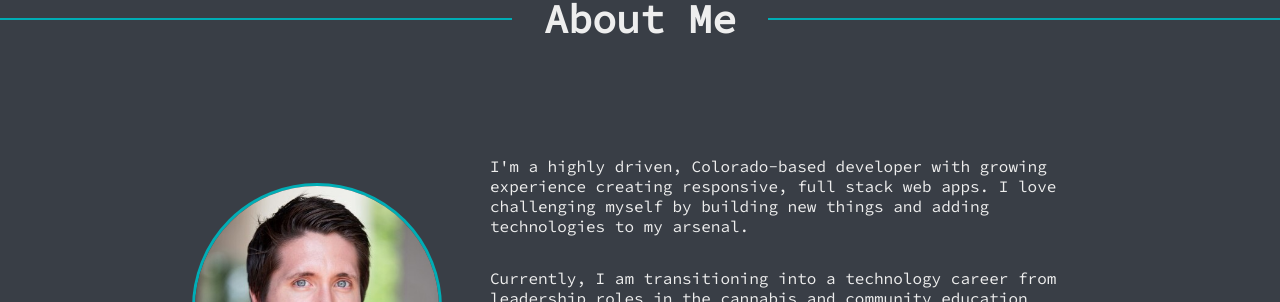
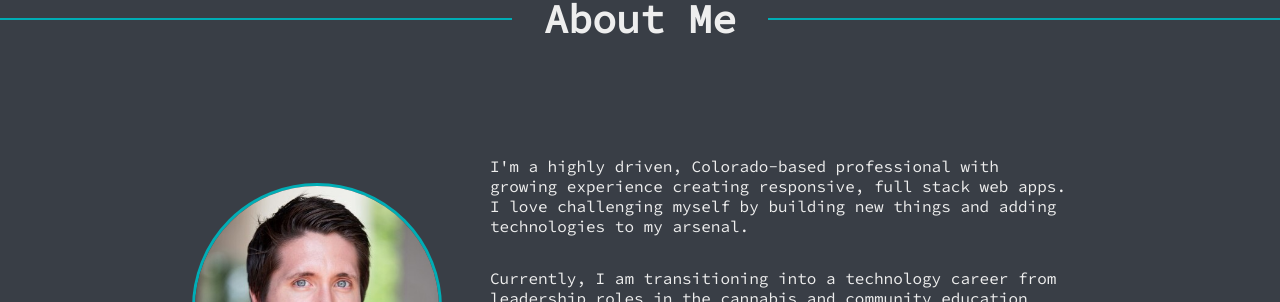
Before and after one commit to sleander94/personal-portfolio, a React (Create React App) app: page / in a window 1280 px wide. Shown: the part 924-1226 px from the top of the page. Built offline with nearby package versions, Linux system fonts and the light colour scheme.

Commit message:
Update text

```diff
--- a/src/components/About.tsx
+++ b/src/components/About.tsx
@@ -13,7 +13,7 @@ const About = () => {
         ></img>
         <div className="about-text">
           <p>
-            I'm a highly driven, Colorado-based developer with growing
+            I'm a highly driven, Colorado-based professional with growing
             experience creating responsive, full stack web apps. I love
             challenging myself by building new things and adding technologies to
             my arsenal.
```
